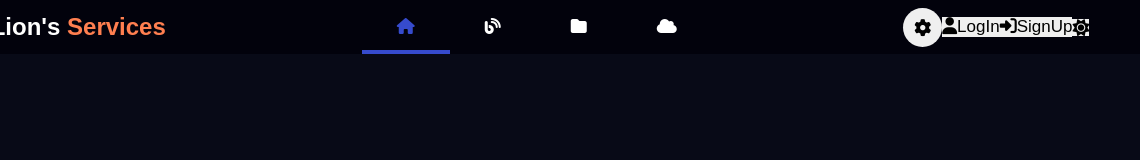
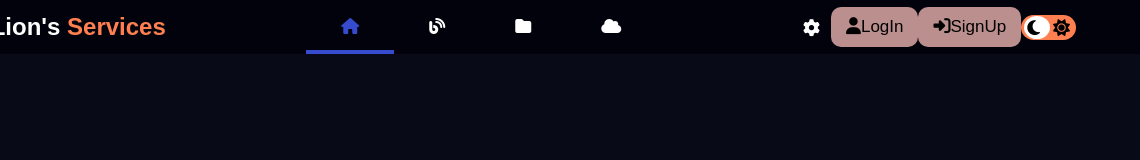
Before and after one commit to Sherzod-006/new, a plain HTML site: page home.html in a window 1280 px wide. Both pictures are taken after a click on the button 1218 px from the left and 27 px from the top of the page. Shown: the full height of the page, 140-1280 px from the left. Drawn offline with Linux system fonts and the light colour scheme.

Commit message:
updated light dark switcher

```diff
--- a/home.html
+++ b/home.html
@@ -57,16 +57,19 @@
                 </button>
               </li>
               <li>
-                <button><i class="fa-solid fa-user"></i>LogIn</button>
+                <button class="logbut">
+                  <i class="fa-solid fa-user"></i>LogIn
+                </button>
               </li>
               <li>
-                <button>
+                <button class="logbut">
                   <i class="fa-solid fa-right-to-bracket"></i>SignUp
                 </button>
               </li>
               <li>
                 <button id="toggle-dark-mode">
                   <i class="fa-solid fa-moon"></i>
+                  <i class="fa-solid fa-sun iact"></i>
                 </button>
               </li>
             </ul>
--- a/javascript/home.js
+++ b/javascript/home.js
@@ -5,18 +5,18 @@ document
     document.querySelectorAll(".light, .dark").forEach((element) => {
       if (element.classList.contains("light")) {
         element.classList.replace("light", "dark");
-        document
-          .querySelector(".fa-moon")
-          .classList.replace("fa-moon", "fa-sun");
+        document.querySelector(".fa-moon").classList.add("iact");
+        document.querySelector(".fa-sun").classList.remove("iact");
 
         document.querySelector(".white").classList.replace("white", "black");
+        document.querySelector(".setbut").classList.add("black");
       } else {
         element.classList.replace("dark", "light");
-        document
-          .querySelector(".fa-sun")
-          .classList.replace("fa-sun", "fa-moon");
+        document.querySelector(".fa-sun").classList.add("iact");
+        document.querySelector(".fa-moon").classList.remove("iact");
 
         document.querySelector(".black").classList.replace("black", "white");
+        document.querySelector(".setbut").classList.remove("black");
       }
     });
   });
--- a/styles/home.css
+++ b/styles/home.css
@@ -59,13 +59,9 @@ button {
     border-bottom: solid 4px rgb(54, 75, 205);
   }
 
-  .settingBar {
-    width: 15%;
-  }
   .settingBar ul {
     display: flex;
     align-items: center;
-    justify-content: space-between;
   }
   .settingBar ul li button {
     display: flex;
@@ -82,6 +78,27 @@ button {
   }
   .settingBar ul li .setbut:hover {
     color: rgb(54, 75, 205);
+  }
+  .settingBar ul li .logbut {
+    padding: 10px 15px;
+    border-radius: 10px;
+    background-color: rosybrown;
+  }
+  #toggle-dark-mode {
+    padding: 1px 3px;
+    border-radius: 20px;
+    font-size: 17px;
+    background-color: coral;
+  }
+  #toggle-dark-mode i {
+    border-radius: 50%;
+    padding: 3px;
+  }
+  #toggle-dark-mode i:first-child {
+    padding-right: 10px;
+  }
+  #toggle-dark-mode .iact {
+    background-color: #fff;
   }
 }
 
@@ -111,4 +128,5 @@ button {
 }
 .black {
   background-color: rgb(2, 2, 12);
+  color: white;
 }
```
